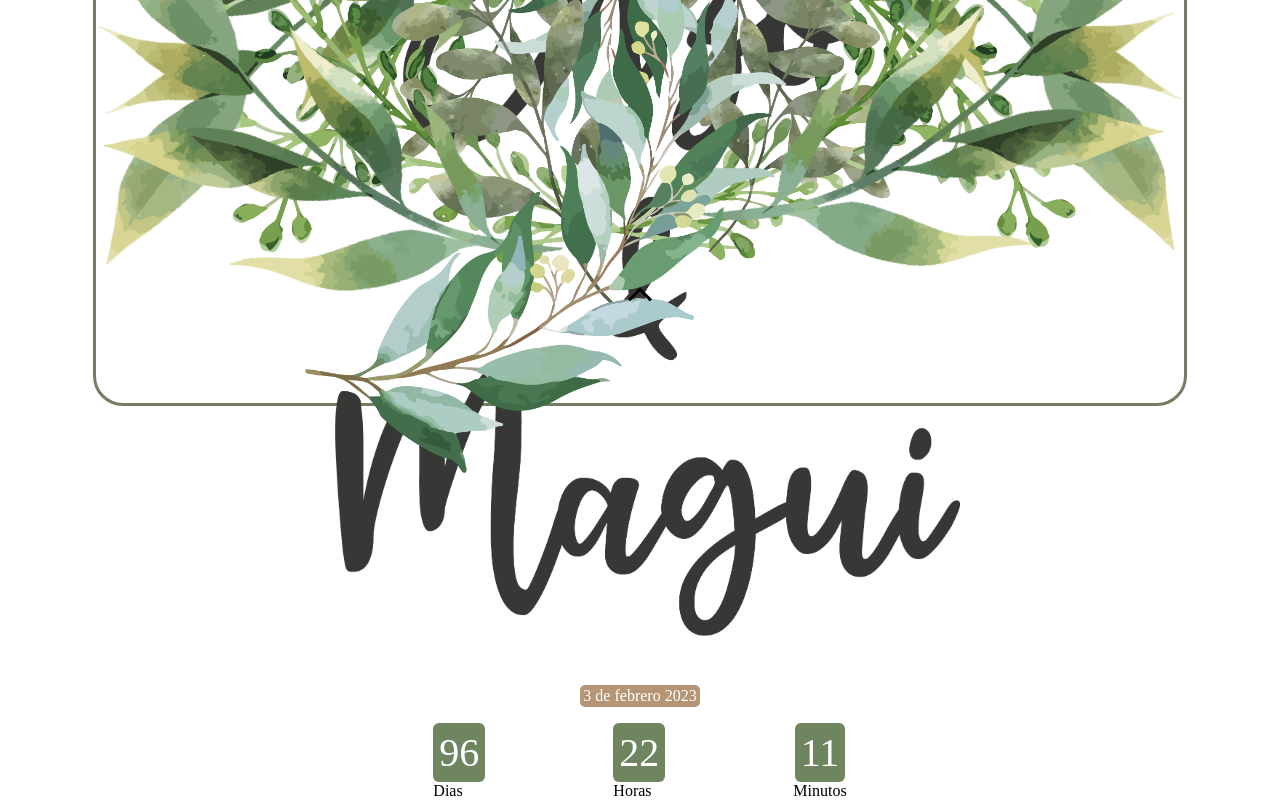
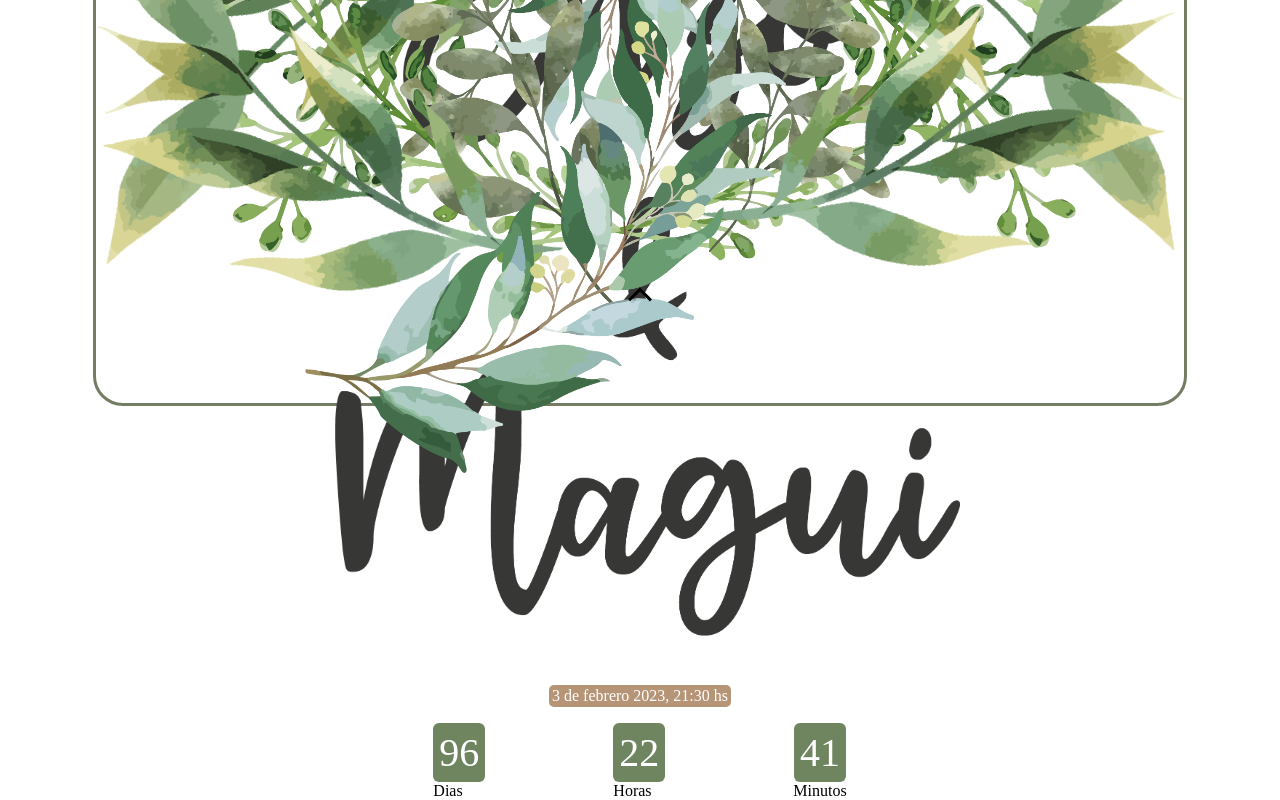
Before and after one commit to ArmandoLun/EnzoYMagui, a Vue app: page /datos in a window 1280 px wide. Shown: the part 325-1125 px from the top of the page. Built offline with nearby package versions, Linux system fonts and the light colour scheme; what vue3-clipboard would draw is missing.

Commit message:
cambio de hora

```diff
--- a/src/views/Home.vue
+++ b/src/views/Home.vue
@@ -4,7 +4,7 @@
 import CustomCard from '../components/CustomCard.vue'
 import cuentaRegresiva from '../components/CuentaRegresiva.vue'
 
-const date = new Date("2023-02-03 21:00")
+const date = new Date("2023-02-03 21:30")
 </script>
 
 <template>
@@ -12,7 +12,7 @@ const date = new Date("2023-02-03 21:00")
         <CustomCard msg="Vite + Vue">
             <p class="header">¡Nos Casamos!</p>
             <img class="enzoymagui" src="../assets/enzoymagui.png" alt="EnzoYMagui">
-            <p class="date">3 de febrero 2023</p>
+            <p class="date">3 de febrero 2023, 21:30 hs</p>
             <cuentaRegresiva :end-date="date" v-slot="{ day, hour, min, sec }">
                 <div class="clock">
                     <div >
```
Also changed, not shown: 2 other files (tests, documents, lock files or other folders).
